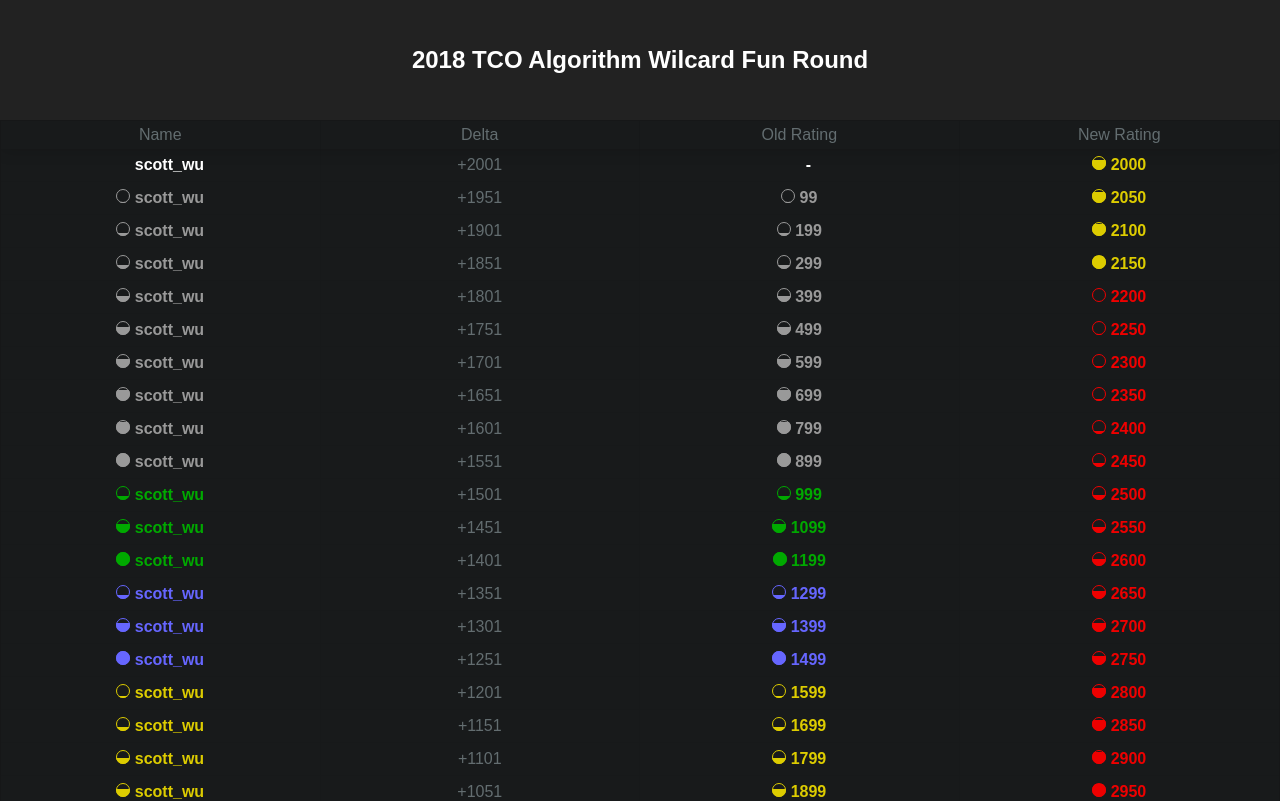
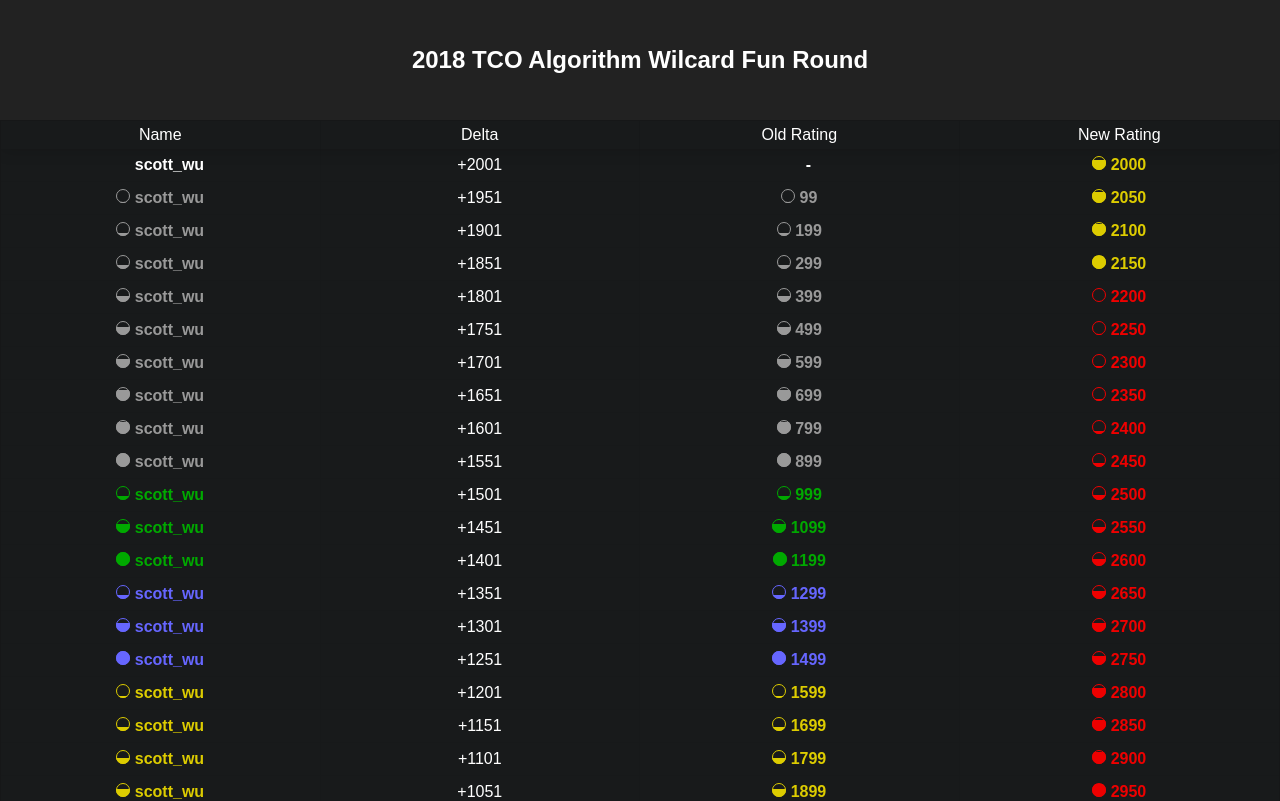
Before and after one commit to stevenhao/tc-predictor, a React (Create React App) app in the folder react-ui/: page / in a window 1280 px wide. Shown: the top 801 px of the page. Built offline with nearby package versions, Linux system fonts and the light colour scheme; no server answers.

Commit message:
white color

```diff
--- a/react-ui/src/App.css
+++ b/react-ui/src/App.css
@@ -5,7 +5,8 @@
 .App {
   text-align: center;
   background-color: #181a1b;
-  color: #636d70;
+  /* color: #636d70; */
+  color: white;
 }
 
 .App-logo {
```
